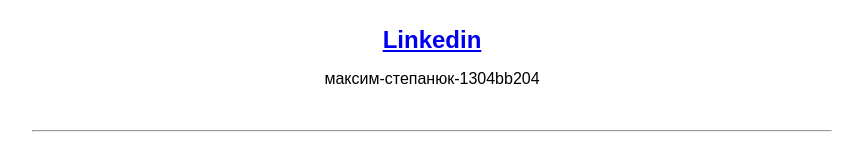
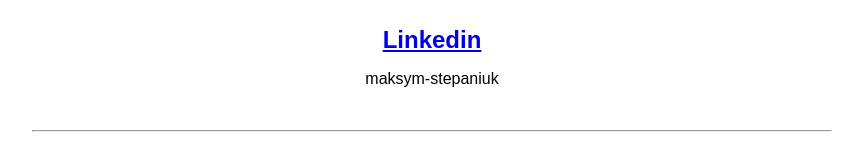
Before and after one commit to maxstepanyuk/maksstep, a plain HTML site: page index.html in a window 1280 px wide. Shown: the part 1206-1366 px from the top of the page, without its empty margins (208-1071 px from the left). Drawn offline with Linux system fonts and the light colour scheme.

Commit message:
upd linkedin link

```diff
--- a/index.html
+++ b/index.html
@@ -92,9 +92,9 @@
         <h2>contacts | контакти</h2>
         <br>
         <div>
-            <a href="https://www.linkedin.com/in/%D0%BC%D0%B0%D0%BA%D1%81%D0%B8%D0%BC-%D1%81%D1%82%D0%B5%D0%BF%D0%B0%D0%BD%D1%8E%D0%BA-1304bb204/"
+            <a href="https://www.linkedin.com/in/maksym-stepaniuk/"
                 target="_blank">Linkedin</a>
-            <p>максим-степанюк-1304bb204</p>
+            <p>maksym-stepaniuk</p>
         </div>
     </div>
 
```
